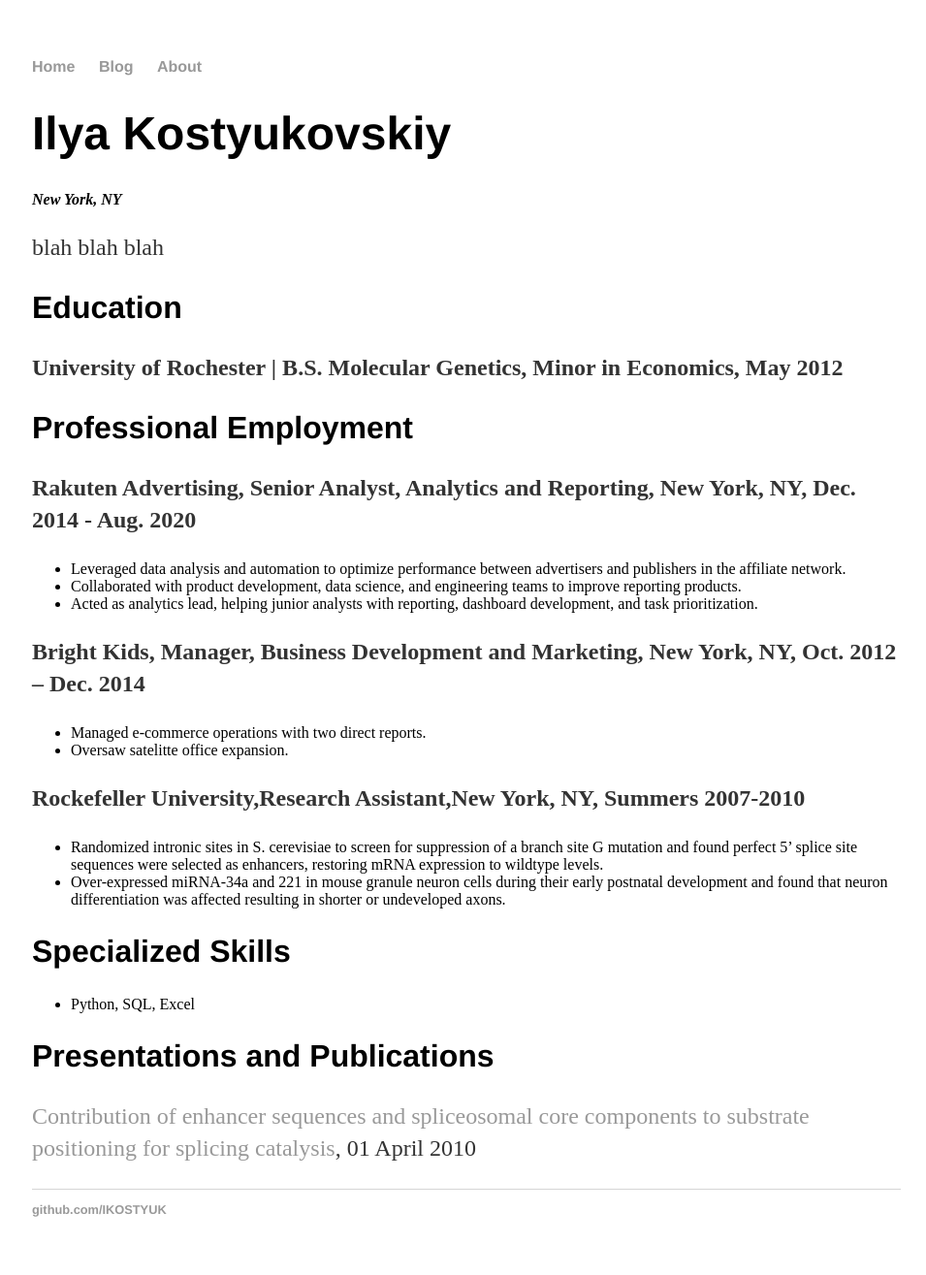
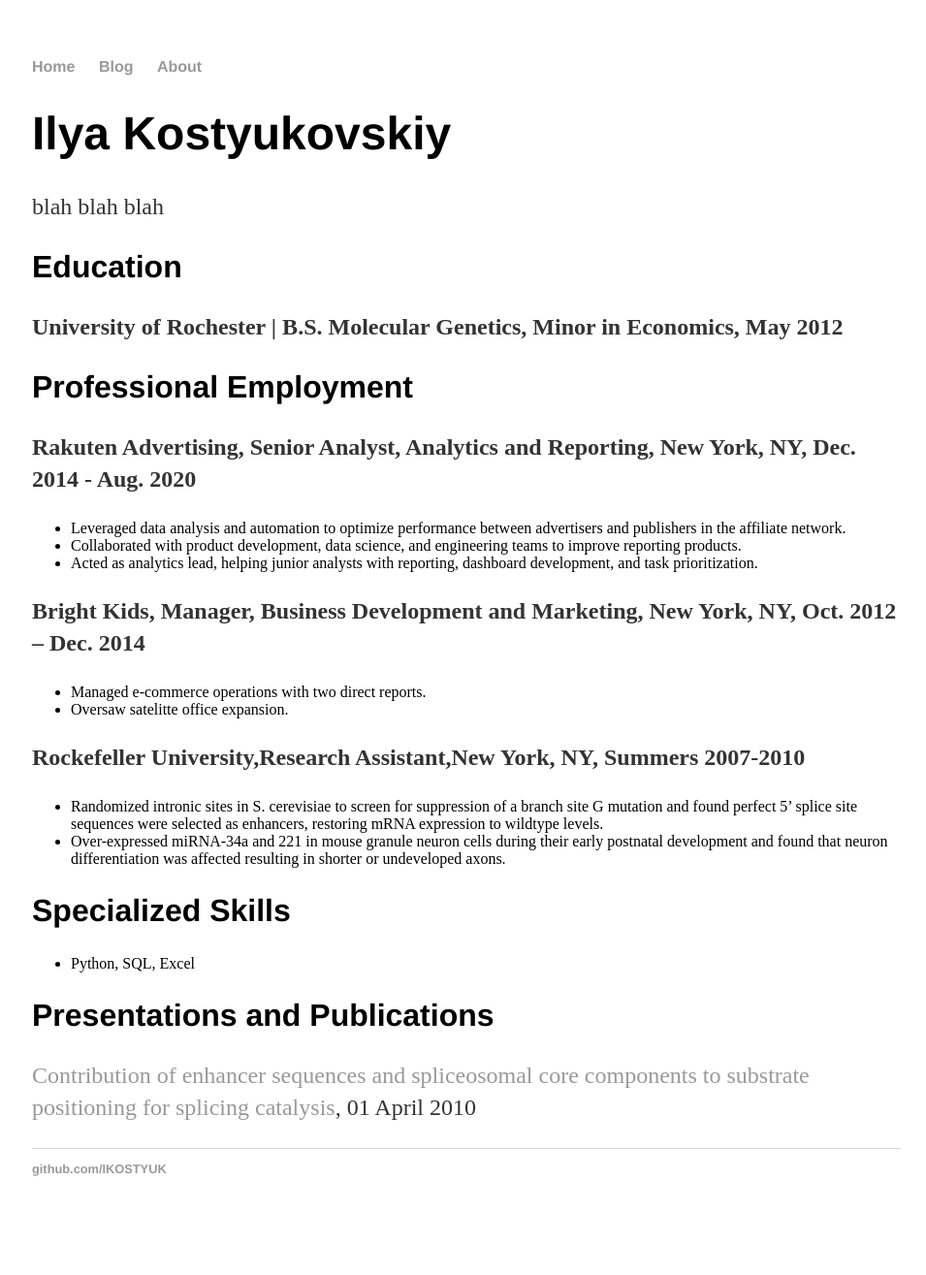
Before and after one commit to IKOSTYUK/ikostyuk.github.io, a Jekyll site: the page built from about/index.html, in a window 1280 px wide. Shown: the whole page at 97% size, without its empty margins (159-1114 px from the left). Built offline with Jekyll 4.4.1, drawn with Linux system fonts in a browser that asks for light colours; after the commit the page ends 1273 px from its top, so only the background shows below that.

Commit message:
Update index.html

```diff
--- a/about/index.html
+++ b/about/index.html
@@ -11,10 +11,6 @@ contact: passive
 	<!--<a href="/files/McGlone-CV-2015.pdf" class="btn btn-default pull-right" title="Download CV as PDF">Download CV</a>-->
 
 				<span itemprop="name"><h1>Ilya Kostyukovskiy</h1></span>
-				<address>
-				<span itemprop="affiliation"><strong>New York, NY</strong><br></span>
-				</address>
-				</div>
 
 				<p>blah blah blah</p>
 
```
